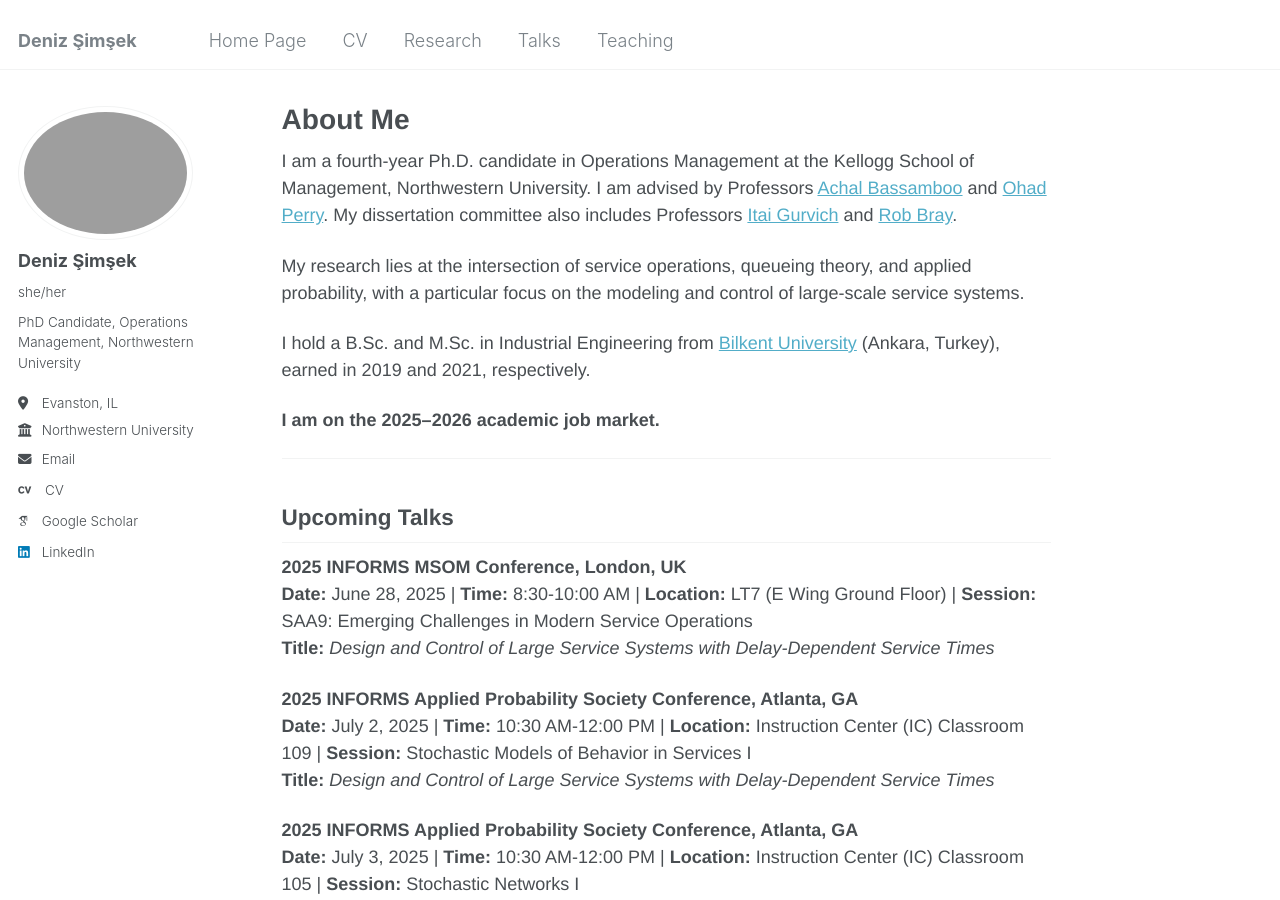
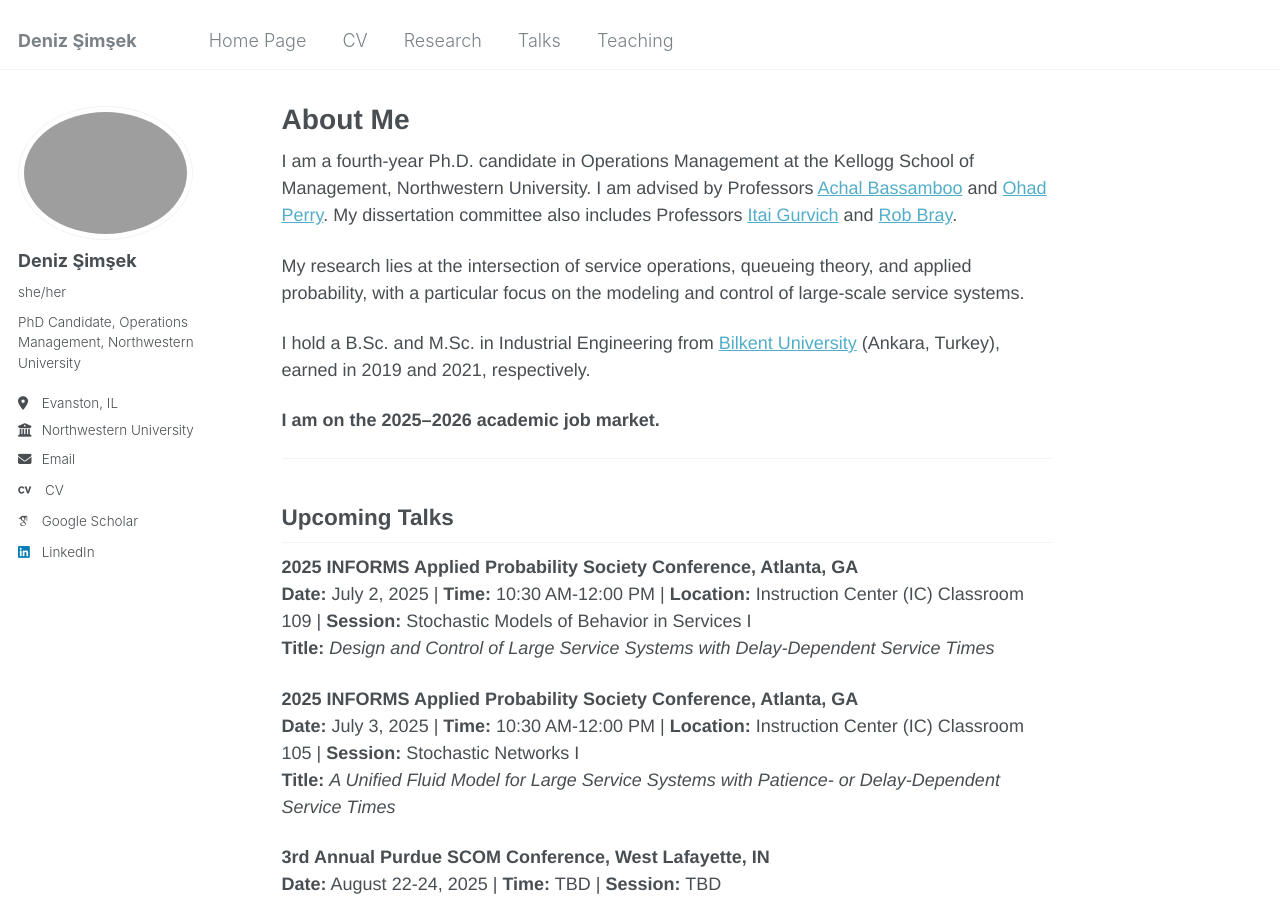
Before and after one commit to deniz-simsek/deniz-simsek.github.io, a Jekyll site: the page built from _pages/about.md, in a window 1280 px wide and 900 px high. Built offline with Jekyll 4.4.1, drawn with Linux system fonts in a browser that asks for light colours; some web fonts are replaced.

Commit message:
Update about.md

```diff
--- a/_pages/about.md
+++ b/_pages/about.md
@@ -19,10 +19,6 @@ I hold a B.Sc. and M.Sc. in Industrial Engineering from [Bilkent University](htt
 
 ## Upcoming Talks
 
-**2025 INFORMS MSOM Conference, London, UK**
-**Date:** June 28, 2025 | **Time:** 8:30-10:00 AM | **Location:** LT7 (E Wing Ground Floor) | **Session:** SAA9: Emerging Challenges in Modern Service Operations
-**Title:** *Design and Control of Large Service Systems with Delay-Dependent Service Times*
-
 **2025 INFORMS Applied Probability Society Conference, Atlanta, GA**
 **Date:** July 2, 2025 | **Time:** 10:30 AM-12:00 PM | **Location:** Instruction Center (IC) Classroom 109 | **Session:** Stochastic Models of Behavior in Services I
 **Title:** *Design and Control of Large Service Systems with Delay-Dependent Service Times*
```
